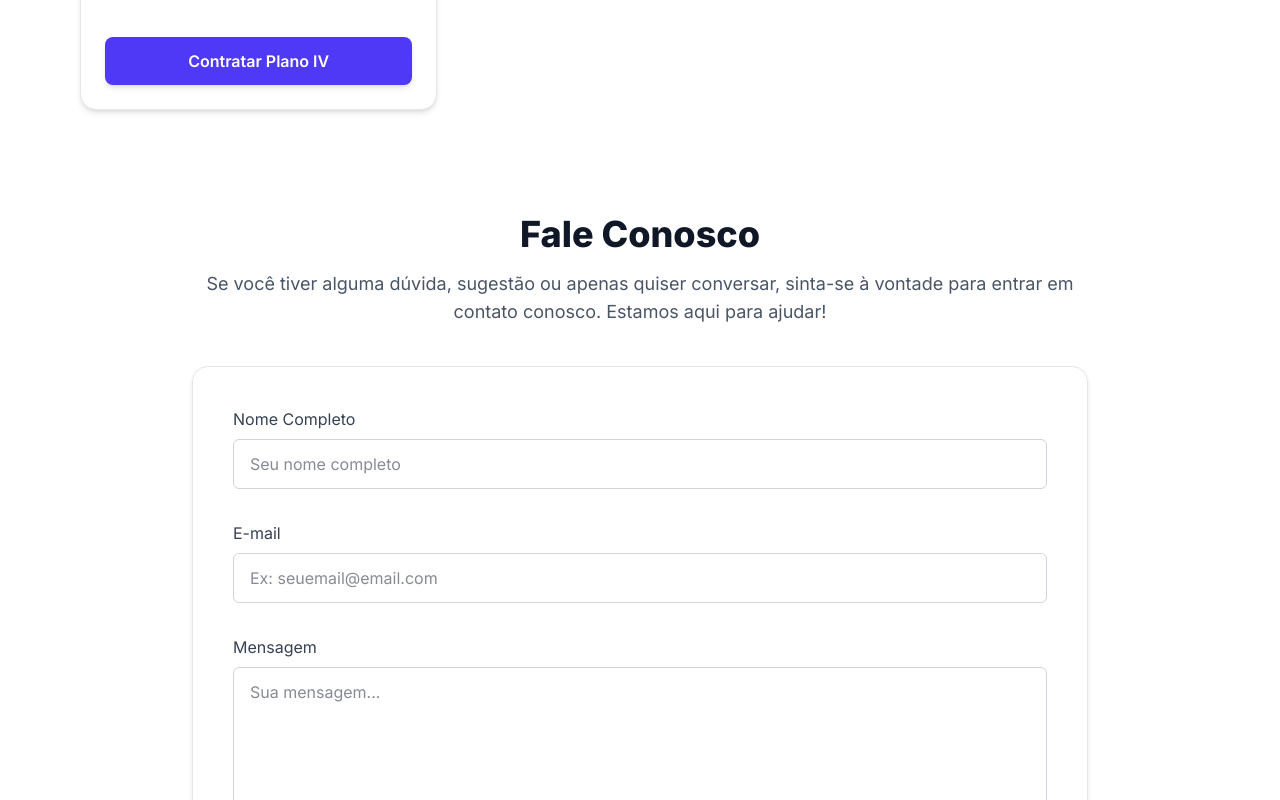
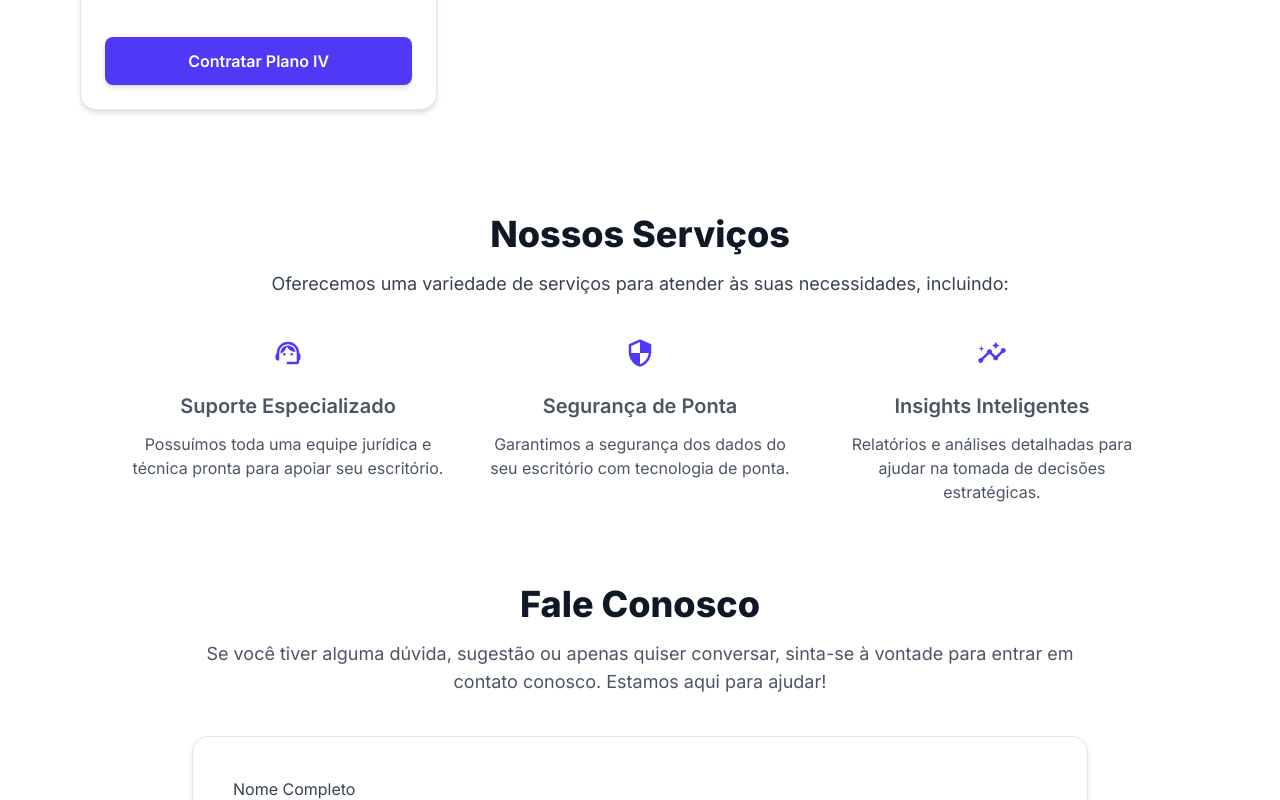
Before and after one commit to vinicius-lima-barbosa/teste_SUN4, a React (Vite) app in the folder questao_5/: page / in a window 1280 px wide. Shown: the part 1840-2640 px from the top of the page. Built offline with nearby package versions, Linux system fonts and the light colour scheme.

Commit message:
feat: add services section

```diff
--- a/questao_5/src/components/navigation/Index.tsx
+++ b/questao_5/src/components/navigation/Index.tsx
@@ -3,6 +3,7 @@ import { useEffect, useState } from "react";
 const NAV_ITEMS = [
   { id: "home", label: "Início" },
   { id: "plans", label: "Planos" },
+  { id: "services", label: "Serviços" },
   { id: "contact", label: "Contato" },
 ];
 
--- /dev/null
+++ b/questao_5/src/components/services-section/Index.tsx
@@ -0,0 +1,45 @@
+import { MdInsights, MdOutlineSecurity, MdSupportAgent } from "react-icons/md";
+
+const ServicesSection = () => {
+  return (
+    <section id="services" className="pt-20 max-w-5xl mx-auto text-center">
+      <div>
+        <h2 className="text-4xl text-gray-900 font-extrabold mb-4">
+          Nossos Serviços
+        </h2>
+        <p className="text-lg text-gray-700 mb-10">
+          Oferecemos uma variedade de serviços para atender às suas
+          necessidades, incluindo:
+        </p>
+      </div>
+      <div className="grid grid-cols-1 md:grid-cols-3 gap-8 text-gray-600">
+        <div className="flex flex-col items-center">
+          <MdSupportAgent className="text-3xl text-indigo-600 mb-6" />
+          <h3 className="text-xl font-semibold mb-3">Suporte Especializado</h3>
+          <p>
+            Possuímos toda uma equipe jurídica e técnica pronta para apoiar seu
+            escritório.
+          </p>
+        </div>
+        <div className="flex flex-col items-center">
+          <MdOutlineSecurity className="text-3xl text-indigo-600 mb-6" />
+          <h3 className="text-xl font-semibold mb-3">Segurança de Ponta</h3>
+          <p>
+            Garantimos a segurança dos dados do seu escritório com tecnologia de
+            ponta.
+          </p>
+        </div>
+        <div className="flex flex-col items-center">
+          <MdInsights className="text-3xl text-indigo-600 mb-6" />
+          <h3 className="text-xl font-semibold mb-3">Insights Inteligentes</h3>
+          <p>
+            Relatórios e análises detalhadas para ajudar na tomada de decisões
+            estratégicas.
+          </p>
+        </div>
+      </div>
+    </section>
+  );
+};
+
+export default ServicesSection;
--- a/questao_5/src/pages/Index.tsx
+++ b/questao_5/src/pages/Index.tsx
@@ -3,6 +3,7 @@ import Footer from "../components/footer/Index";
 import HeroSection from "../components/hero-section/Index";
 import Navigation from "../components/navigation/Index";
 import Plans from "../components/plans-section/Index";
+import ServicesSection from "../components/services-section/Index";
 
 const Index = () => {
   return (
@@ -10,6 +11,7 @@ const Index = () => {
       <Navigation />
       <HeroSection />
       <Plans />
+      <ServicesSection />
       <ContactSection />
       <Footer />
     </>
```
